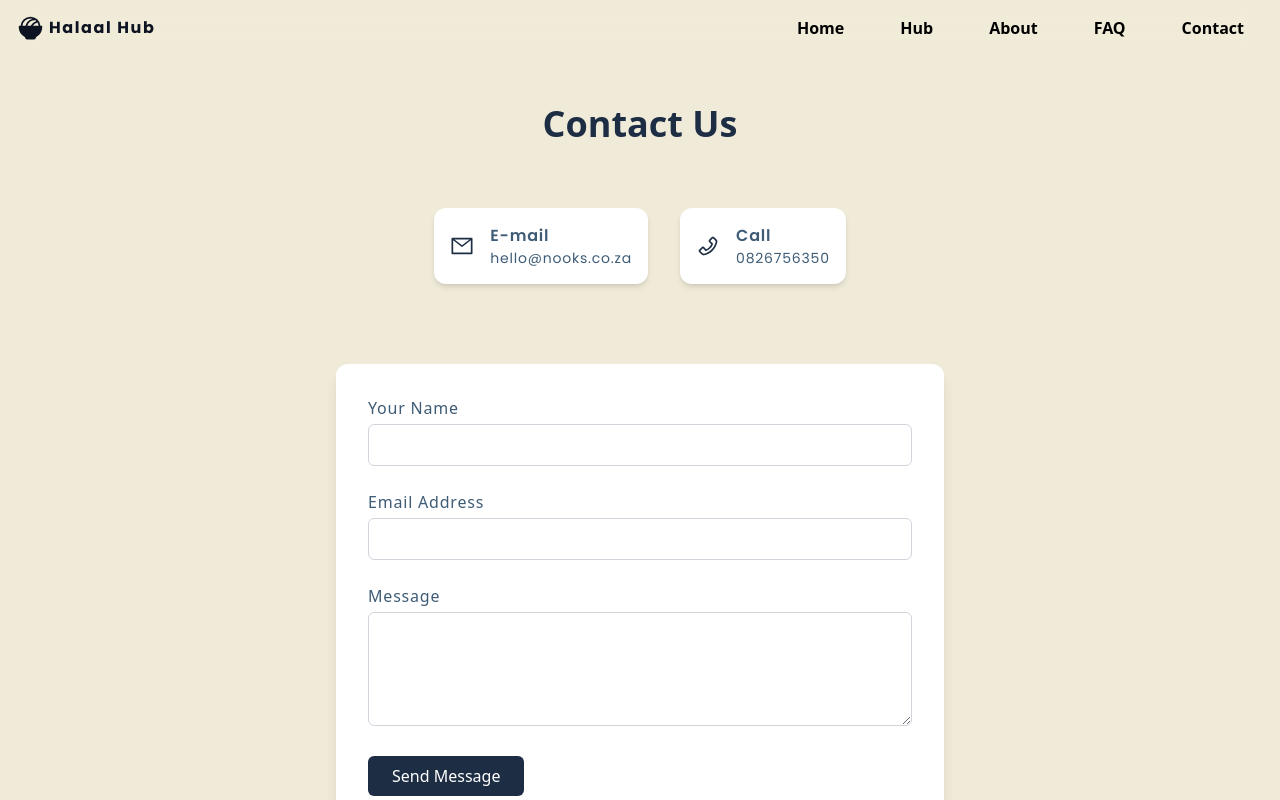
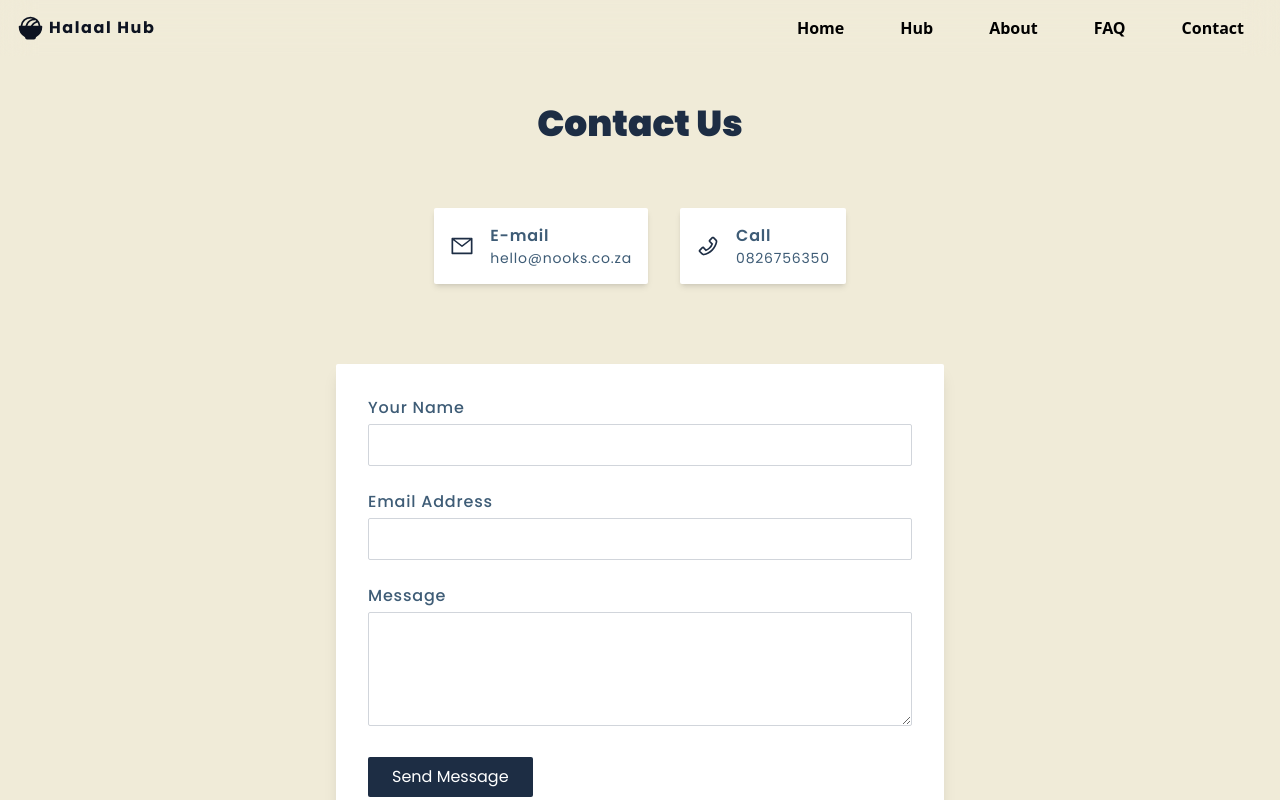
Before and after one commit to Junaidadams/halaal-hub, a React (Vite) app: page /contact in a window 1280 px wide. Shown: the top 800 px of the page. Built offline with nearby package versions, Linux system fonts and the light colour scheme.

Commit message:
Small changes

```diff
--- a/src/pages/Contact.jsx
+++ b/src/pages/Contact.jsx
@@ -19,7 +19,7 @@ const Contact = () => {
   };
 
   return (
-    <div className="min-h-screen -mt-[56px] bg-eggshell flex">
+    <div className="min-h-screen -mt-[56px] bg-eggshell flex font font-poppins">
       <div className="mx-auto my-20 min-h-screen w-[95%]">
         <h1 className="text-4xl font-black text-prussianBlue text-center py-6">
           Contact Us
@@ -30,7 +30,7 @@ const Contact = () => {
           {contactInformation.map(({ key, name, address, icon: Icon }) => (
             <div
               key={key}
-              className="flex items-center gap-4 bg-white shadow-md p-4 rounded-xl text-paynesGrey"
+              className="flex items-center gap-4 bg-white shadow-md p-4 rounded-sm text-paynesGrey"
             >
               <Icon className="text-2xl text-prussianBlue" />
               <div className="tracking-wider">
@@ -45,7 +45,7 @@ const Contact = () => {
         <div className="flex mx-auto md:my-10 lg:my-14 xl:my-20 sm:w-2/3 xl:w-1/2">
           <form
             onSubmit={handleSubmit}
-            className="bg-white p-8 rounded-xl shadow-lg w-full space-y-6"
+            className="bg-white p-8 rounded-sm shadow-lg w-full space-y-6"
           >
             <div>
               <label className="block text-paynesGrey font-medium tracking-wider mb-1">
@@ -57,7 +57,7 @@ const Contact = () => {
                 required
                 value={formData.name}
                 onChange={handleChange}
-                className="w-full p-2 border border-gray-300 rounded-md"
+                className="w-full p-2 border border-gray-300 rounded-sm"
               />
             </div>
 
@@ -71,7 +71,7 @@ const Contact = () => {
                 required
                 value={formData.email}
                 onChange={handleChange}
-                className="w-full p-2 border border-gray-300 rounded-md"
+                className="w-full p-2 border border-gray-300 rounded-sm"
               />
             </div>
 
@@ -85,13 +85,13 @@ const Contact = () => {
                 required
                 value={formData.message}
                 onChange={handleChange}
-                className="w-full p-2 border border-gray-300 rounded-md"
+                className="w-full p-2 border border-gray-300 rounded-sm"
               />
             </div>
 
             <button
               type="submit"
-              className="bg-prussianBlue text-white py-2 px-6 rounded-md hover:bg-paynesGrey transition"
+              className="bg-prussianBlue text-white py-2 px-6 rounded-sm hover:bg-paynesGrey transition"
             >
               Send Message
             </button>
--- a/src/pages/DetailedListingView.jsx
+++ b/src/pages/DetailedListingView.jsx
@@ -65,24 +65,6 @@ const DetailedListingView = () => {
         </div>
         <div className="flex flex-col px-1 py-4">
           <p className=" text-base text-richBlack">{listing.description}</p>
-          <div>
-            {" "}
-            {/* <div className="justify-between flex">
-              <a
-                href={`https://www.google.com/maps?q=${encodeURIComponent(
-                  listing.address
-                )}`}
-                target="_blank"
-                rel="noopener noreferrer"
-                className="text-eggshell text-xs mt-2 inline-block bg-prussianBlue p-2 "
-              >
-                <button className="flex flex-row">
-                  <SiGooglemaps className="my-auto mr-1" />
-                  <span className="m-auto">Google maps</span>
-                </button>
-              </a>
-            </div> */}
-          </div>
         </div>
         <div className="flex justify-evenly my-4">
           <div className="w-[30%] text-center text-sm lg:text-base border-r">
@@ -138,6 +120,24 @@ const DetailedListingView = () => {
           ) : (
             ""
           )}
+          <div>
+            {" "}
+            <div className="justify-between flex">
+              <a
+                href={`https://www.google.com/maps?q=${encodeURIComponent(
+                  listing.address
+                )}`}
+                target="_blank"
+                rel="noopener noreferrer"
+                className="text-eggshell text-xs mt-4 inline-block bg-prussianBlue p-2 "
+              >
+                <button className="flex flex-row">
+                  <SiGooglemaps className="my-auto mr-1" />
+                  <span className="m-auto">Google maps</span>
+                </button>
+              </a>
+            </div>
+          </div>
         </div>
       </div>
     </div>
--- a/src/pages/Hub.jsx
+++ b/src/pages/Hub.jsx
@@ -50,7 +50,7 @@ const Hub = () => {
         }  overflow-y-auto p-6`}
       >
         <div className=" justify-between  flex items-center mb-4 mr-2">
-          <form className="flex mx-auto relative">
+          <form className="flex mx-auto mb-4 relative">
             <DropdownMenu
               className="border-black border border-r-0"
               buttonContent={
```
